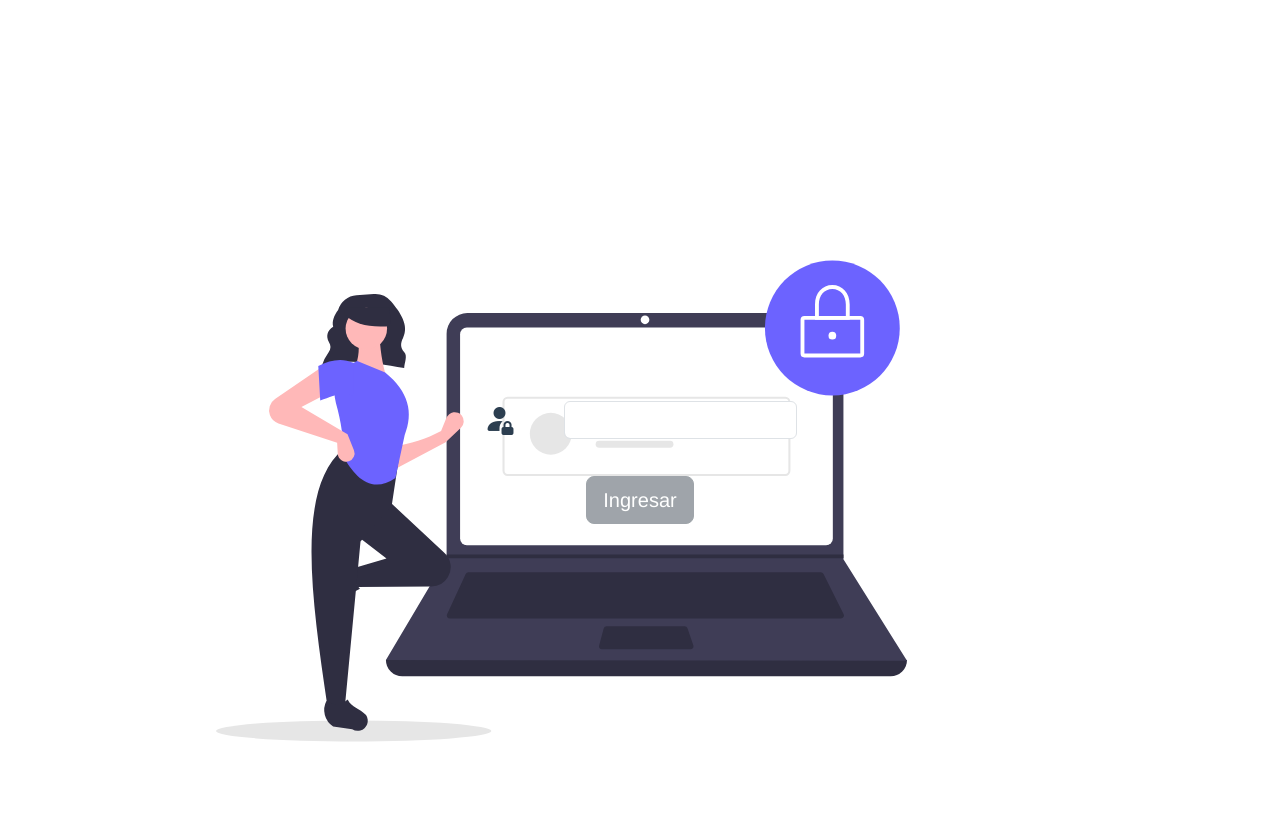
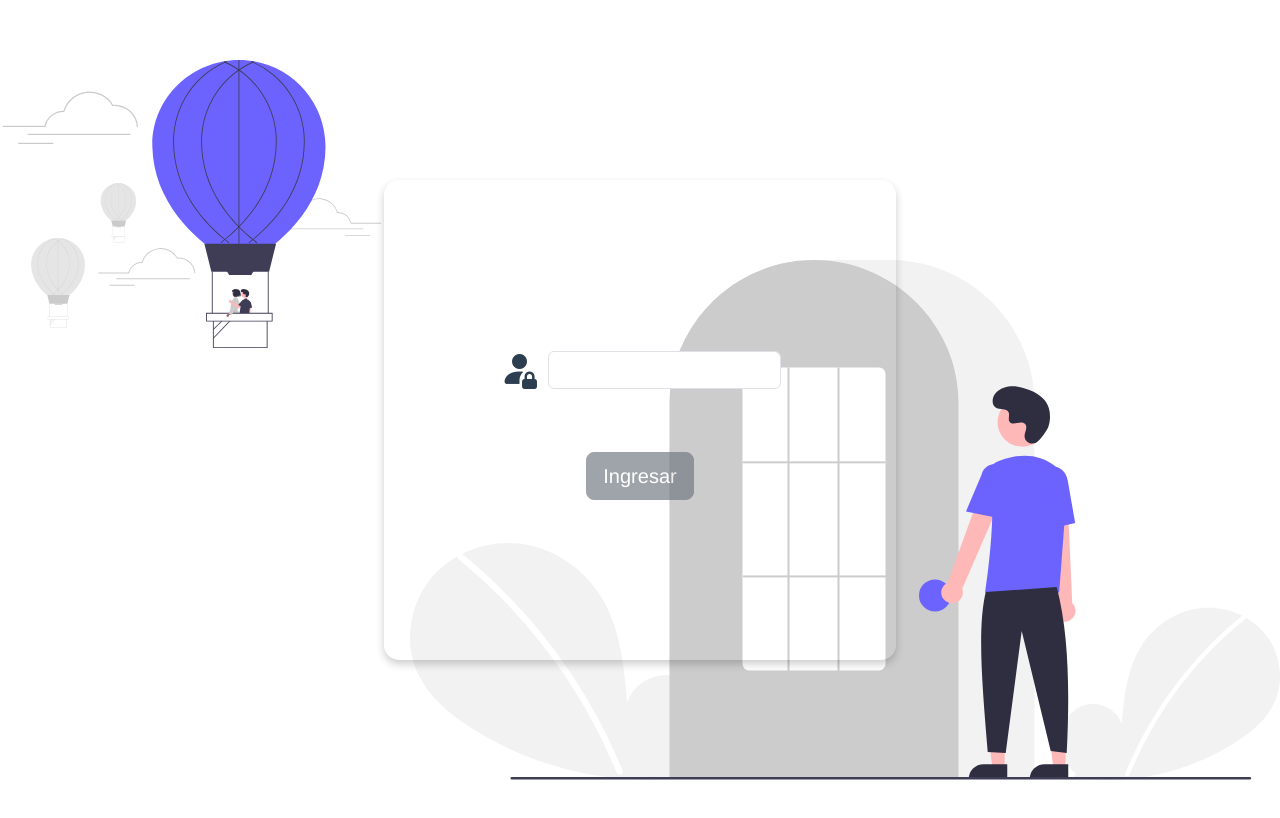
Before and after one commit to Franc0Av/TPLAB32024, a Vue app: page /Home in a window 1280 px wide. Shown: the top 818 px of the page. Built offline with nearby package versions, Linux system fonts and the light colour scheme.

Commit message:
styles and new validations

```diff
--- a/src/components/InputComponent.vue
+++ b/src/components/InputComponent.vue
@@ -1,8 +1,8 @@
 <template>
     <div class="d-flex justify-content-center w-full">
-      <div class="d-flex flex-row align-items-center gap-5">
+      <div class="d-flex flex-row align-items-center gap-2">
         <div>
-          <i class="bi bi-person-fill-lock fs-2"></i>
+          <i class="bi bi-person-fill-lock fs-1"></i>
           <label for="validationServer03" class="form-label"></label>
         </div>
         <div>
--- a/src/utils/userValidate.js
+++ b/src/utils/userValidate.js
@@ -12,8 +12,13 @@ export default function useUserInput() {
   });
 
   watch(userInput, (value) => {
-    const alphanumericRegex = /^(?=.*[a-zA-Z])(?=.*[0-9])[a-zA-Z0-9]+$/;
-    isValid.value = alphanumericRegex.test(value);
+    if (value === '') {
+      isValid.value = null;
+    }
+    else{
+      const alphanumericRegex = /^(?=.*[a-zA-Z])(?=.*[0-9])[a-zA-Z0-9._]+$/;
+      isValid.value = alphanumericRegex.test(value) && value.length >= 5;
+    }
   });
 
   return {
--- a/src/views/LoginView.vue
+++ b/src/views/LoginView.vue
@@ -4,11 +4,11 @@
             <div>
                 <InputComponent @validityChanged="setUserValidity" />
             </div>
-            <div style="color: #dc3545;" v-if="isUserValid === false">
-                <p>El usuario debe ser alfanumérico.</p>
+            <div :style="{ color: '#dc3545', height: '20px' }">
+                <small v-if="isUserValid === false">El usuario debe ser alfanumérico y contener al menos 5 caracteres.</small>
             </div>
             <div v-if="isUserValid">
-                <ButtonComponent @click="handleLogin" btn-class="btn btn-primary btn-lg" text="Ingresar"/>
+                <ButtonComponent @click="handleLogin" btn-class="btn btn-custom btn-lg" text="Ingresar"/>
             </div>
             <div v-else>
                 <ButtonComponent btn-class="btn btn-secondary btn-lg" text="Ingresar" disabled/>
@@ -50,16 +50,42 @@ export default{
     flex-direction: column;
     justify-content: center;
     align-items: center;
-    width: 90vw;
-    height: 100vh;
-    gap: 2em;
-    background-image: url('../assets/undraw_secure_login_pdn4.svg');
-    background-size: 60% 70%;
-    background-repeat: no-repeat;
-    background-position: 33% 67%;
+    width: 40vw;
+    height: 60vh;
+    gap: 1em;
+    border-radius: 15px;
+    box-shadow: 0px 4px 8px rgba(0, 0, 0, 0.2);
+    animation: fadeInUp 2s ease-out;
 }
+
+@keyframes fadeInUp {
+  0% {
+    opacity: 0;
+    transform: translateY(30px); /* Empieza desde abajo */
+  }
+  100% {
+    opacity: 1;
+    transform: translateY(0); /* Llega a su posición final */
+  }
+}
+
 #login-box{
     min-width: 100vw;
-    min-height: 100vh;
+    min-height: 90vh;
+    background-image: url(../assets/undraw_login_re_4vu2.svg), url(../assets/undraw_floating_re_xtcj.svg) ;
+    background-repeat: no-repeat;
+    background-position: bottom right, top left;
+    background-size: auto, 30% 40%;
+    animation: fadeInUp 1s ease-out;
+}
+
+.btn-custom{
+    background-color: #6c63ff;
+    color: white;
+}
+
+.btn-custom:hover {
+  background-color: #5753e3;
+  color: white;
 }
 </style>
```
Also changed, not shown: src/assets/undraw_air_support_re_nybl.svg (added), src/assets/undraw_floating_re_xtcj.svg (added).
